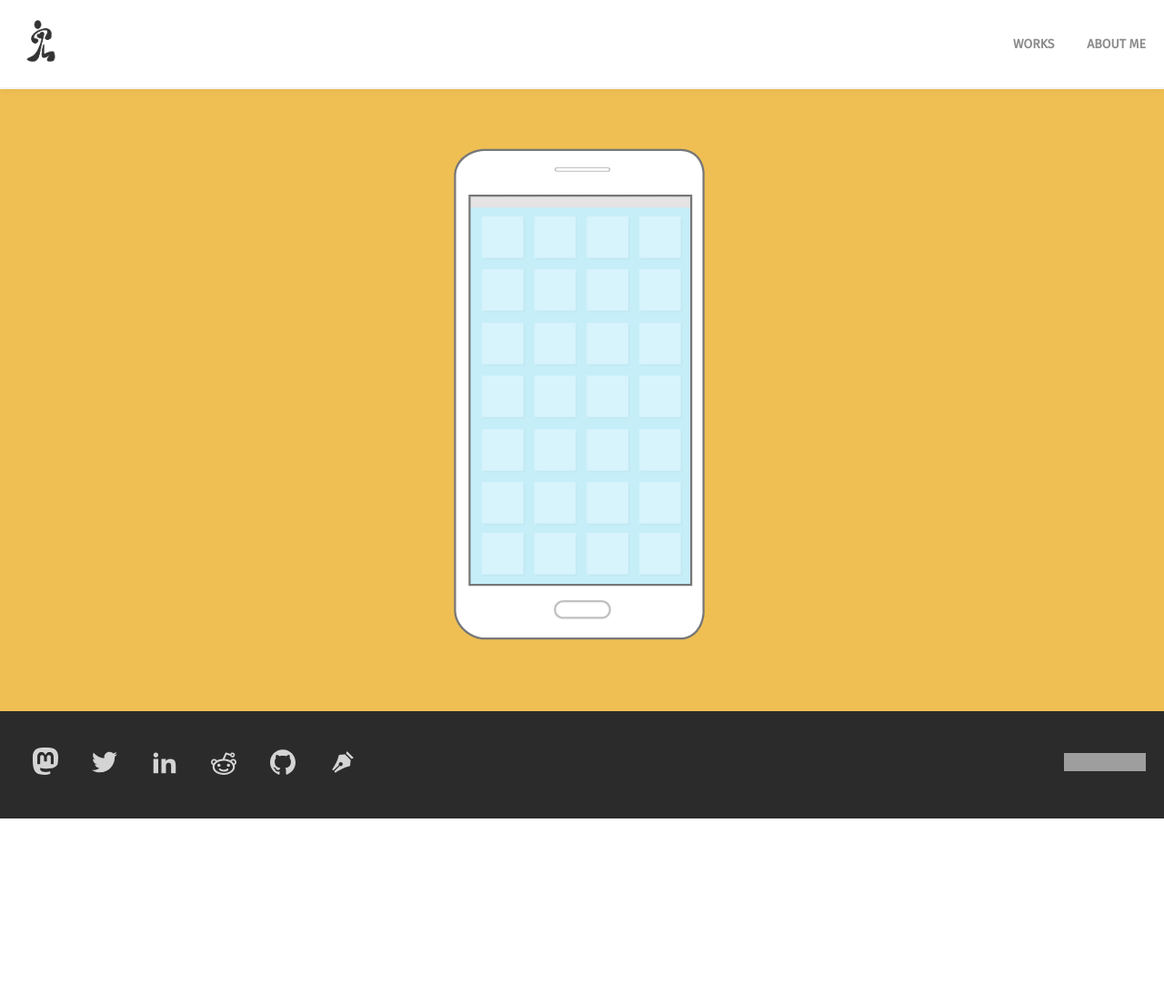
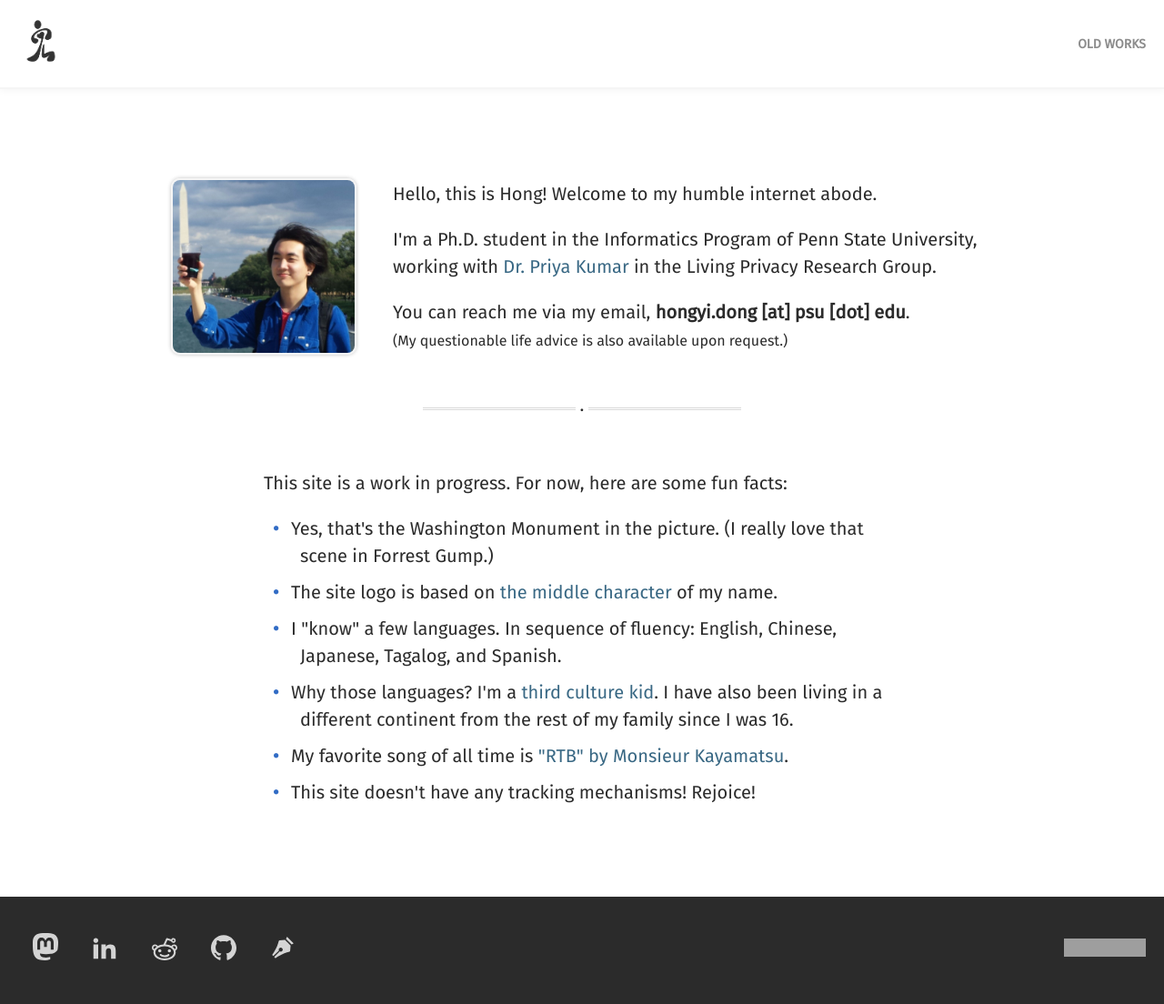
Before and after one commit to scorchingoyster/scorchingoyster.github.io, a Jekyll site: the page built from index.html, in a window 1280 px wide. Shown: the whole page at 91% size. Built offline with Jekyll 4.4.1, drawn with Linux system fonts in a browser that asks for light colours; before the commit the page ends 900 px from its top, so only the background shows below that; grey boxes are pictures that could not be loaded.

Commit message:
Update site content

```diff
--- a/_data/settings.yml
+++ b/_data/settings.yml
@@ -41,10 +41,6 @@ socials:
   link: 'https://hci.social/@hong'
 }
 - {
-  icon: 'twitter',
-  link: 'https://twitter.com/thisisnothong'
-}
-- {
   icon: 'linkedin',
   link: 'https://www.linkedin.com/in/hydong'
 }
--- a/_includes/header.html
+++ b/_includes/header.html
@@ -4,9 +4,9 @@
 				<img src="{{ site.url }}/assets/img/logo.png" alt="">
 			</a>
 		<ul class="menu">
-			<li><a href="{{ site.url }}/works" class="nav-link">WORKS</a></li>
+			<li><a href="{{ site.url }}/works" class="nav-link">OLD WORKS</a></li>
 			<!-- <li><a href="">WRITING</a></li> -->
-			<li><a href="{{ site.url }}/about" class="nav-link">ABOUT ME</a></li>
+			<!-- <li><a href="{{ site.url }}/about" class="nav-link">ABOUT ME</a></li> -->
 		</ul>
 	</nav>
 </header>
--- a/index.html
+++ b/index.html
@@ -1,9 +1,31 @@
 ---
 layout: master
-title: Welcome to Hong's Site
-class: home
+title: About Hong
+permalink: /
+class: about
 ---
 
-<div>
-		<img src="{{ site.url }}/assets/img/mobile-selection.gif" alt="">
+<div class="about">
+  <section>
+    <img src="{{ site.url }}/assets/img/photo.jpg" alt="">
+    <div>
+      <p>Hello, this is Hong! Welcome to my humble internet abode.</p>
+      <p>I'm a Ph.D. student in the Informatics Program of Penn State University, working with <a href="https://priyakumar.org/" target="_blank">Dr. Priya Kumar</a> in the Living Privacy Research Group.</p>
+      <p>You can reach me via my email, <strong>hongyi.dong [at] psu [dot] edu</strong>. <br> <small>(My questionable life advice is also available upon request.)</small></p>
+    </div>
+  </section>
+
+  <hr>
+
+  <section>
+    <p>This site is a work in progress. For now, here are some fun facts:</p>
+    <ul>
+      <li>Yes, that's the Washington Monument in the picture. (I really love that scene in Forrest Gump.)</li>
+      <li>The site logo is based on <a href="https://en.wiktionary.org/wiki/%E5%AE%8F" target="_blank">the middle character</a> of my name.</li>
+      <li>I "know" a few languages. In sequence of fluency: English, Chinese, Japanese, Tagalog, and Spanish.</li>
+      <li>Why those languages? I'm a <a href="https://en.wikipedia.org/wiki/Third_culture_kid" target="_blank">third culture kid</a>. I have also been living in a different continent from the rest of my family since I was 16.</li>
+      <li>My favorite song of all time is <a href="https://www.youtube.com/watch?v=G0KR6sDycuU" target="_blank">"RTB" by Monsieur Kayamatsu</a>.</li>
+      <li>This site doesn't have any tracking mechanisms! Rejoice!</li>
+    </ul>
+  </section>
 </div>
--- a/works.html
+++ b/works.html
@@ -6,9 +6,8 @@ permalink: /works
 
 <section class="works">
   <div class="intro">
-    <h1>Not Just a Designer</h1>
-    <p>I am a designer by training, but I aspire to not be bounded by this identity. <br>I am a problem solver above anything else.</p>
-    <p>No matter how this world changes, there will always be human problems. And I am here to help us solve them &mdash; one step at a time.</p>
+    <h1>My old design and UX works</h1>
+    <p>I am a designer by training, but I aspired to not be bound by this identity.</p>
   </div>
   <!-- todo: make overlay text always appear as a caption in mobile view -->
   <div class="thumbnails">
```
Also changed, not shown: about.html (deleted, +0 -32 lines), surprise.html (added, +8 -0 lines).
